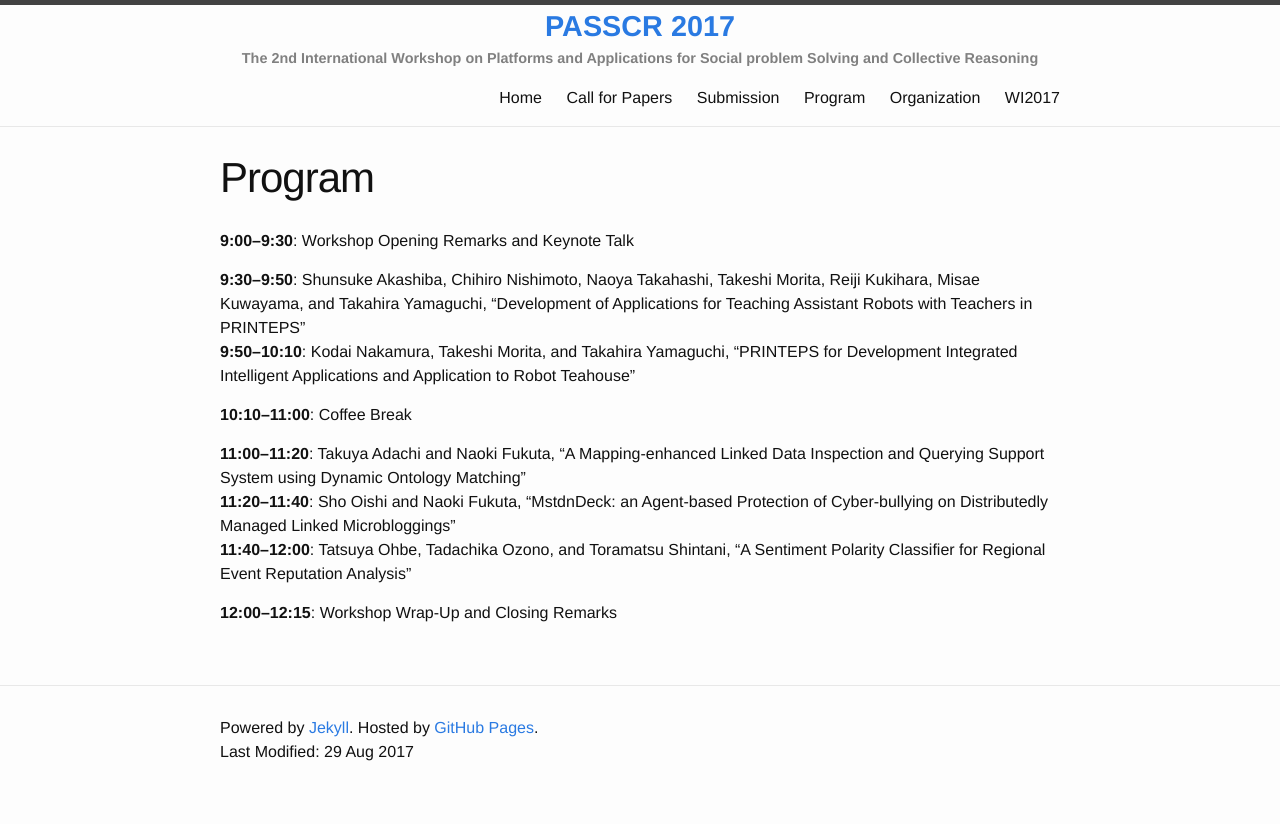
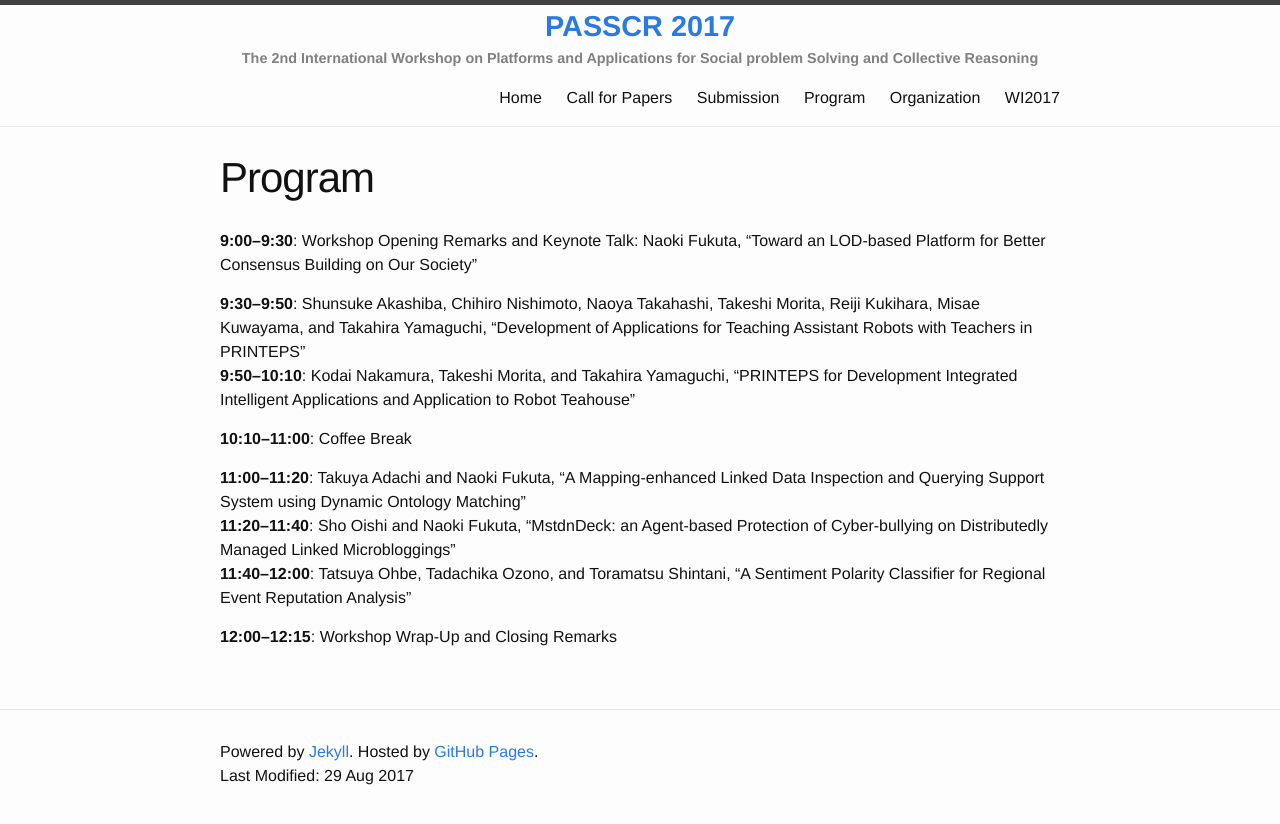
Before and after one commit to passcr/passcr.github.io, a Jekyll site: the page built from program.md, in a window 1280 px wide. Shown: the top 824 px of the page. Built offline with Jekyll 4.4.1, drawn with Linux system fonts in a browser that asks for light colours.

Commit message:
added keynote talk

```diff
--- a/program.md
+++ b/program.md
@@ -4,7 +4,7 @@ title: Program
 permalink: /program/
 ---
 
-**9:00--9:30**: Workshop Opening Remarks and Keynote Talk
+**9:00--9:30**: Workshop Opening Remarks and Keynote Talk: Naoki Fukuta, "Toward an LOD-based Platform for Better Consensus Building on Our Society"
 
 **9:30--9:50**: Shunsuke Akashiba, Chihiro Nishimoto, Naoya Takahashi, Takeshi Morita, Reiji Kukihara, Misae Kuwayama, and Takahira Yamaguchi, "Development of Applications for Teaching Assistant Robots with Teachers in PRINTEPS"
 **9:50--10:10**: Kodai Nakamura, Takeshi Morita, and Takahira Yamaguchi, "PRINTEPS for Development Integrated Intelligent Applications and Application to Robot Teahouse"
```
